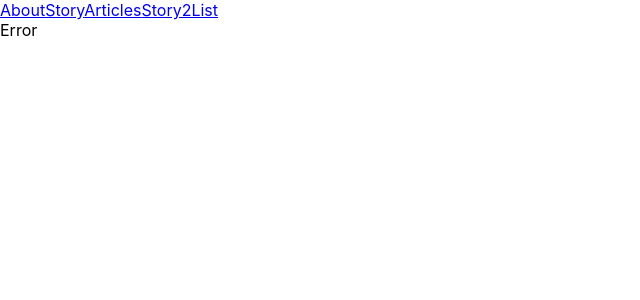
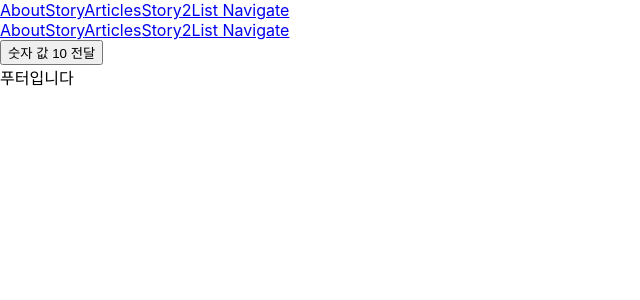
Before and after one commit to hj-Seong/2023-react, a React (Create React App) app in the folder router-app/: page /navigate in a window 1280 px wide. Shown: the top 300 px of the page, without its empty margins (0-640 px from the left). Built offline with nearby package versions, Linux system fonts and the light colour scheme.

Commit message:
0412 라우터-navigate

```diff
--- a/router-app/src/App.js
+++ b/router-app/src/App.js
@@ -1,17 +1,20 @@
-import './App.css';
+import "./App.css";
 // 라우터를 가져오기위해 router-dom에서 컴포넌트 가져옴
-import { Routes, Route } from 'react-router-dom';
+import { Routes, Route } from "react-router-dom";
 
 // 각각의 페이지(하나에 주소에 보일 컴포넌트)
-import Home from './page/Home';
-import About from './page/About';
-import Story from './page/Story';
-import Story2 from './page/Story2';
-import Error from './page/Error';
-import Articles from './page/Articles';
-import Article from './page/Article';
-import Story2List from './page/Story2List';
-import HeaderLink from './components/HeaderLink';
+import Home from "./page/Home";
+import About from "./page/About";
+import Story from "./page/Story";
+import Story2 from "./page/Story2";
+import Error from "./page/Error";
+import Articles from "./page/Articles";
+import Article from "./page/Article";
+import Story2List from "./page/Story2List";
+import HeaderLink from "./components/HeaderLink";
+import Layout from "./page/Layout";
+import NavigatePage from "./page/NavigatePage";
+import NaviStatePage from "./page/NaviStatePage";
 
 function App() {
   return (
@@ -24,12 +27,13 @@ function App() {
       <HeaderLink />
 
       <Routes>
+        <Route path="/" element={<Layout />}>
           {/* app.js 안에서 Route 이용해서 주소와 컴포넌트 연결
            * path : 주소 '/' : 첫 화면에 보이는 주소
            * element : 컴포넌트 { <Home/> }를 통해서 전달
            */}
-        <Route path='/' element={<Home />} />
-        <Route path='/about' element={ <About /> } />
+          <Route index element={<Home />} />
+          <Route path="/about" element={<About />} />
           {/** <Story /> 페이지 컴포넌트를 만들어서, '/story' 주소로 연결
            * 확인은 주소창에 http://localhost:3000/story 로 확인
            * 위에 작성했던 것과 동일
@@ -38,7 +42,7 @@ function App() {
            * path의 주소에 값이 들어갈 공간에 이름 작성
            * 값은 브라우저에 주소창에 입력했을때 값이 들어감
            */}
-        <Route path='/story/:value' element={ <Story /> } />
+          <Route path="/story/:value" element={<Story />} />
           {/** <Story />를 복사하여 <Story2 /> 로 수정하여 사용
            * path='/story2/  ~~~  '로 연결
            * URL 파라미터 이름을 name로 작성
@@ -52,23 +56,30 @@ function App() {
            * Link를 클릭했을때 Story2가 보일 수 있게 작성하세요
            * **주소창에 '/story2'를 입력해서 들어간후 확인**
            */}
-        <Route path='/story2' element={<Story2List />}>
-          <Route path='/story2/:name' element={<Story2 />} />
+          <Route path="/story2" element={<Story2List />}>
+            <Route path="/story2/:name" element={<Story2 />} />
           </Route>
 
           {/** 관련된 페이지는 주소로 분류해서 사용가능 */}
-        <Route path='/articles' element={<Articles />} >
+          <Route path="/articles" element={<Articles />}>
             {/** 중첩 라우터 - Outlet과 함께 사용 */}
-          <Route path=':id' element={<Article />}/>
+            <Route path=":id" element={<Article />} />
           </Route>
+
+          {/** navigate를 이용한 값 전달
+           * NavigatePage.jsx > 버튼을 클릭하면, 이동하면 하면서 값 전달
+           * NaviStatePage.jsx > 전달받은 값 출력
+           */}
+           <Route path="/navigate" element={<NavigatePage />}/>
+           <Route path="/navigate/state" element={<NaviStatePage />}/>
 
 
           {/** path에 *을 넣으면 지정된 주소 외에는 전부
            * element로 연결된 컴포넌트가 출력된다
            * 위의 작성한 주소와 헷갈리지않게 아래에 두는 편
            */}
-        <Route path='*' element={<Error />} />
-
+          <Route path="*" element={<Error />} />
+        </Route>
       </Routes>
     </div>
   );
--- a/router-app/src/components/HeaderLink.jsx
+++ b/router-app/src/components/HeaderLink.jsx
@@ -13,6 +13,7 @@ export default function HeaderLink() {
         <Link to={`/story/${fruit}`}>Story</Link>
         <Link to="/articles">Articles</Link>
         <Link to="/story2">Story2List</Link>
+        <Link to="/navigate"> Navigate</Link>
     </div>
   )
 }
--- /dev/null
+++ b/router-app/src/page/Layout.jsx
@@ -0,0 +1,18 @@
+import React from 'react'
+import HeaderLink from '../components/HeaderLink'
+import { Outlet } from 'react-router-dom'
+
+// 웹페이지의 레이아웃을 중첩라우트를 이용하여 작성
+export default function Layout() {
+  return (
+    <div>
+        <HeaderLink />
+
+        <Outlet />
+
+        <footer>
+            푸터입니다
+        </footer>
+    </div>
+  )
+}
--- /dev/null
+++ b/router-app/src/page/NaviStatePage.jsx
@@ -0,0 +1,15 @@
+import React from 'react'
+
+// navigate를 통해서 전달한 값을 받아와서 사용
+// useLocation을 통해서 값 전달 받음
+import { useLocation } from 'react-router-dom';
+
+export default function NaviStatePage() {
+  const location = useLocation();
+  console.log(location);
+  return (
+    <div>
+        <h3>받아온 값입니다 : {location.state}</h3>
+    </div>
+  )
+}
--- /dev/null
+++ b/router-app/src/page/NavigatePage.jsx
@@ -0,0 +1,23 @@
+import React from 'react'
+
+// 버튼을 클릭했을때 다른 페이지로 이동하면서 값 전달
+// useNavigate 사용
+import { useNavigate } from 'react-router-dom'
+
+export default function NavigatePage() {
+  const navigate = useNavigate();
+  return (
+    <div>
+        <button
+        onClick={()=>{
+            // 두번째 인자값으로 객체형태로 들어감
+            // 값을 전달하기위해 state: 사용
+            // state에 전달할 내용이 많다면 객체값으로 묶어서 전달
+            navigate(`/navigate/state`, { state:10 });
+        }}
+        >
+            숫자 값 10 전달
+        </button>
+    </div>
+  )
+}
```
Lines whose indentation alone changed are shown as unchanged.
